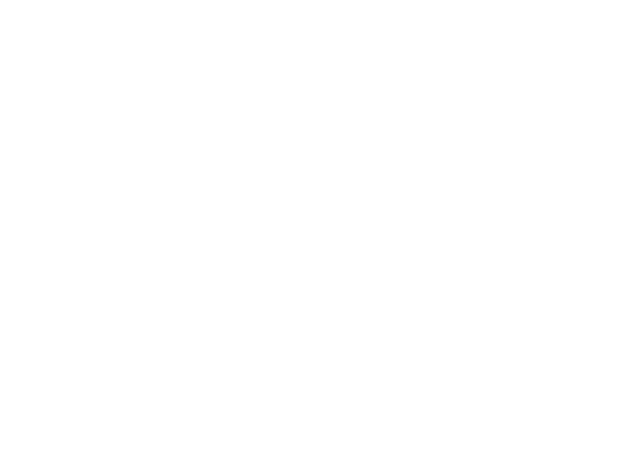
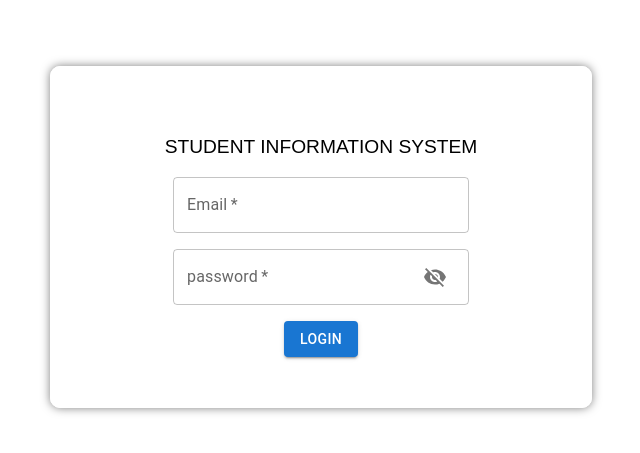
Before and after one commit to mdonnamadeline/Student-Information-System, a React (Create React App) app in the folder dashboard/: page /login in a window 1280 px wide. Shown: the part 163-616 px from the top of the page, without its empty margins (319-959 px from the left). Built offline with nearby package versions, Linux system fonts and the light colour scheme.

Commit message:
added login route added login css added textfield added axios, const useEffect

```diff
--- a/dashboard/src/pages/Login.css
+++ b/dashboard/src/pages/Login.css
@@ -0,0 +1,40 @@
+body {
+    margin: 0;
+    font-family: "Poppins", sans-serif;
+    font-size: larger;
+}
+
+.loginMain {
+    display: flex;
+    flex-direction: column;
+    align-items: center;
+    justify-content: center;
+    width: 500px;
+    height: 300px;
+    margin-top: 20px;
+    margin: 0 auto;
+    border: 1px solid #ffffff;
+    border-radius: 10px;
+    padding: 20px;
+    box-shadow: 0px 0px 10px rgba(0, 0, 0, 0.5);
+}
+
+.loginForm {
+    display: flex;
+    flex-direction: column;
+    gap: 1rem;
+}
+
+.btnGroup {
+    display: flex;
+    flex-direction: row;
+    align-items: center;
+    justify-content: center;
+}
+
+.loginContainer {
+    height: 100vh;
+    display: flex;
+    align-items: center;
+    justify-content: center;
+}
--- a/dashboard/src/pages/Login.js
+++ b/dashboard/src/pages/Login.js
@@ -1,11 +1,81 @@
-import React from 'react'
+import { Button, IconButton, InputAdornment, TextField } from "@mui/material";
+import React, { useState } from "react";
+import "./Login.css";
+import { Visibility, VisibilityOff } from "@mui/icons-material";
+import axios from "axios";
 
 function Login() {
+  const [user, setUser] = useState({
+    email: "",
+    password: "",
+  });
+  const [showPassword, setShowPassword] = useState(false);
+  const handleClickShowPassword = () => setShowPassword(!showPassword);
+
+  const handleChange = (e) => {
+    setUser({
+      ...user,
+      [e.target.name || e.target.id]: e.target.value,
+    });
+  };
+
+  const handleLogin = async (e) => {
+    e.preventDefault();  try {
+        const response = await axios.post("http://localhost:1337/login", user);
+        const result = await response.data;
+
+        if (result.success) {
+            //route to next page
+        }
+        alert(result.message);
+      } catch (error) {
+        console.error("Error logging in:", error);
+        alert("An error occured. Please try again.");
+      }
+  };
+
   return (
-    <div>
-
+    <div className="loginContainer">
+      <div className="loginMain">
+        <p>STUDENT INFORMATION SYSTEM</p>
+        <form className="loginForm" onSubmit={handleLogin}>
+          <TextField
+            required
+            name="email"
+            label="Email"
+            variant="outlined"
+            value={user.email}
+            onChange={handleChange}
+            inputProps={{ pattern: "[a-z0-9._%+-]+@[a-z0-9.-]+\\.[a-z]{2,}$" }}
+          />
+          <TextField
+            id="password"
+            required
+            label="password"
+            type={showPassword ? "text" : "password"}
+            variant="outlined"
+            value={user.password}
+            onChange={handleChange}
+            InputProps={{
+              endAdornment: (
+                <InputAdornment position="end">
+                  <IconButton
+                    aria-label="toggle password visibility"
+                    onClick={handleClickShowPassword}
+                  >
+                    {showPassword ? <Visibility /> : <VisibilityOff />}
+                  </IconButton>
+                </InputAdornment>
+              ),
+            }}
+          />
+          <div className="btnGroup">
+            <Button variant="contained" type="submit" >Login</Button>
+          </div>
+        </form>
+      </div>
     </div>
-  )
+  );
 }
 
-export default Login
+export default Login;
```
Also changed, not shown: 1 other file (tests, documents, lock files or other folders).
